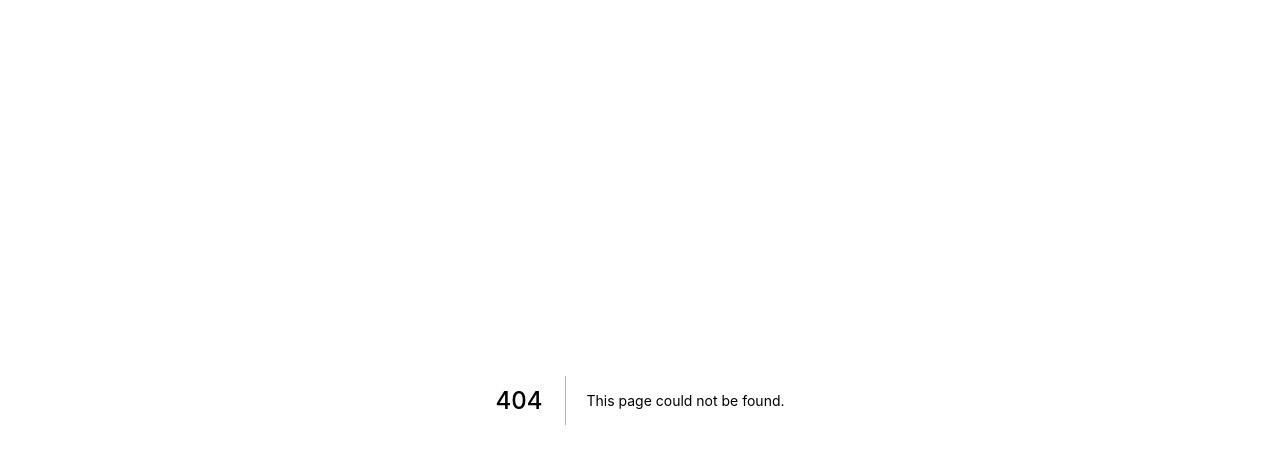
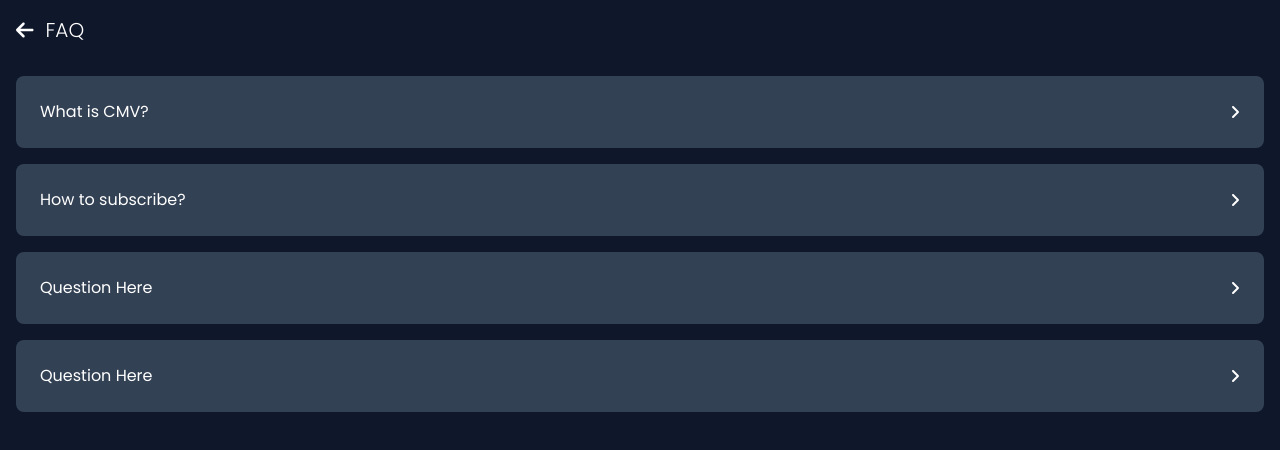
Before and after one commit to amit-biswas-1992/cmv-streaming-frontend, a Next.js app: page /FAQ in a window 1280 px wide. Before the commit this address had no page. Shown: the top 450 px of the page. Built offline with nearby package versions, Linux system fonts and the light colour scheme.

Commit message:
Faq part

```diff
--- /dev/null
+++ b/pages/FAQ.tsx
@@ -0,0 +1,48 @@
+import React from 'react'
+import {FontAwesomeIcon} from '@fortawesome/react-fontawesome'
+import {faArrowLeft, faAngleRight} from '@fortawesome/free-solid-svg-icons'
+
+
+const FAQ = () => {
+  return (
+    <div className='bg-slate-900 min-h-screen font-body text-white'>
+        <div className='grid grid-cols-2 ml-4 pt-4 mb-4 justify-items-stretch'>
+            <div className='text-xl text-white flex space-x-3 items-center'>
+                <FontAwesomeIcon icon={faArrowLeft}/>
+                <h1 className='font-light'>FAQ</h1>
+            </div>
+        </div>
+<div className='mt-8 mb-4'>
+        <div className='flex items-center bg-slate-700 p-6 mx-4 rounded-lg'>
+            <h1>What is CMV?</h1>
+            <FontAwesomeIcon icon={faAngleRight} className='ml-auto'/>
+        </div>
+</div>
+
+<div className='mb-4'>
+        <div className='flex items-center bg-slate-700 p-6 mx-4 rounded-lg'>
+            <h1>How to subscribe?</h1>
+            <FontAwesomeIcon icon={faAngleRight} className='ml-auto'/>
+        </div>
+</div>
+<div className='mb-4'>
+        <div className='flex items-center bg-slate-700 p-6 mx-4 rounded-lg'>
+            <h1>Question Here</h1>
+            <FontAwesomeIcon icon={faAngleRight} className='ml-auto'/>
+        </div>
+</div>
+
+
+<div className='mb-4'>
+        <div className='flex items-center bg-slate-700 p-6 mx-4 rounded-lg'>
+            <h1>Question Here</h1>
+            <FontAwesomeIcon icon={faAngleRight} className='ml-auto'/>
+        </div>
+</div>
+
+
+    </div>
+  )
+}
+
+export default FAQ
--- a/pages/More.tsx
+++ b/pages/More.tsx
@@ -6,7 +6,7 @@ const More = () => {
   return (
     <div className='bg-slate-900 min-h-screen font-body text-white'>
         <div className='grid grid-cols-2 ml-4 pt-4 mb-4 justify-items-stretch'>
-            <div className='text-2xl text-white flex space-x-3 items-center'>
+            <div className='text-xl text-white flex space-x-3 items-center'>
                 <FontAwesomeIcon icon={faArrowLeft}/>
                 <h1 className='font-light'>More</h1>
             </div>
```
